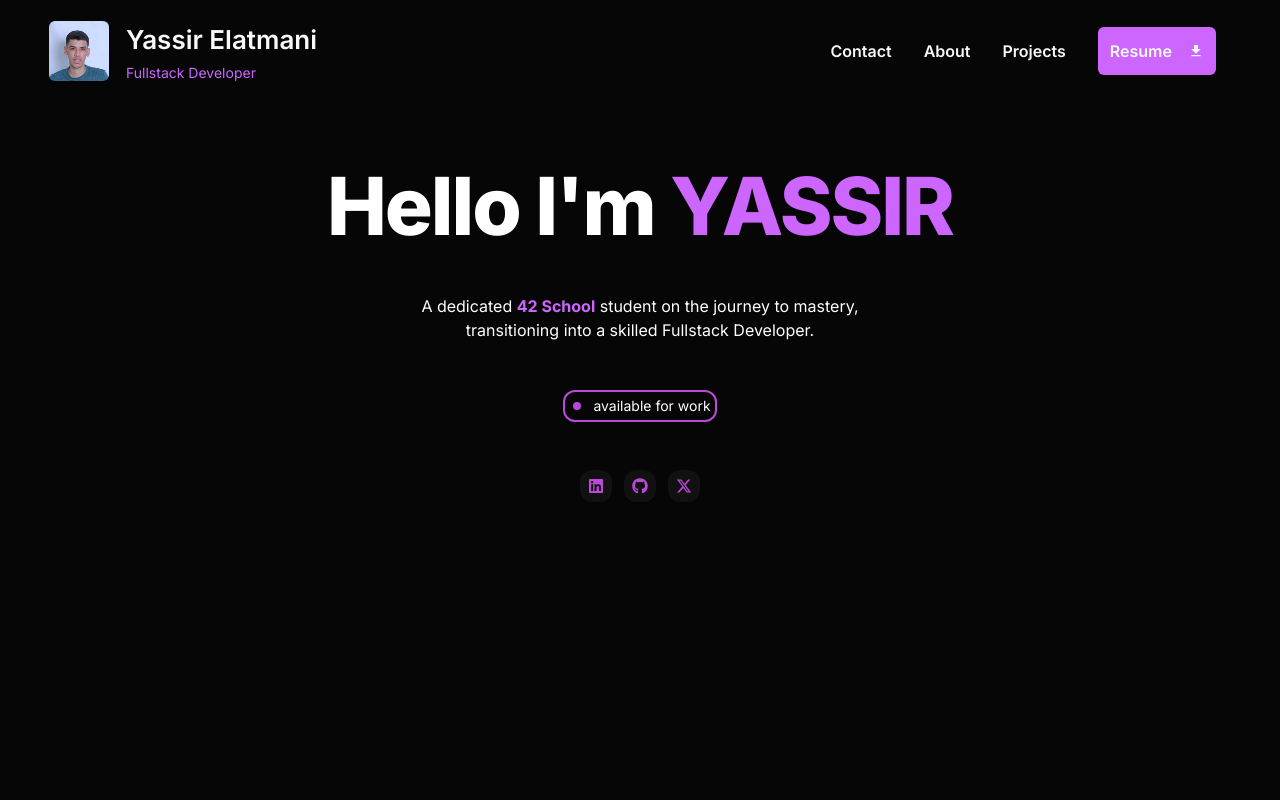
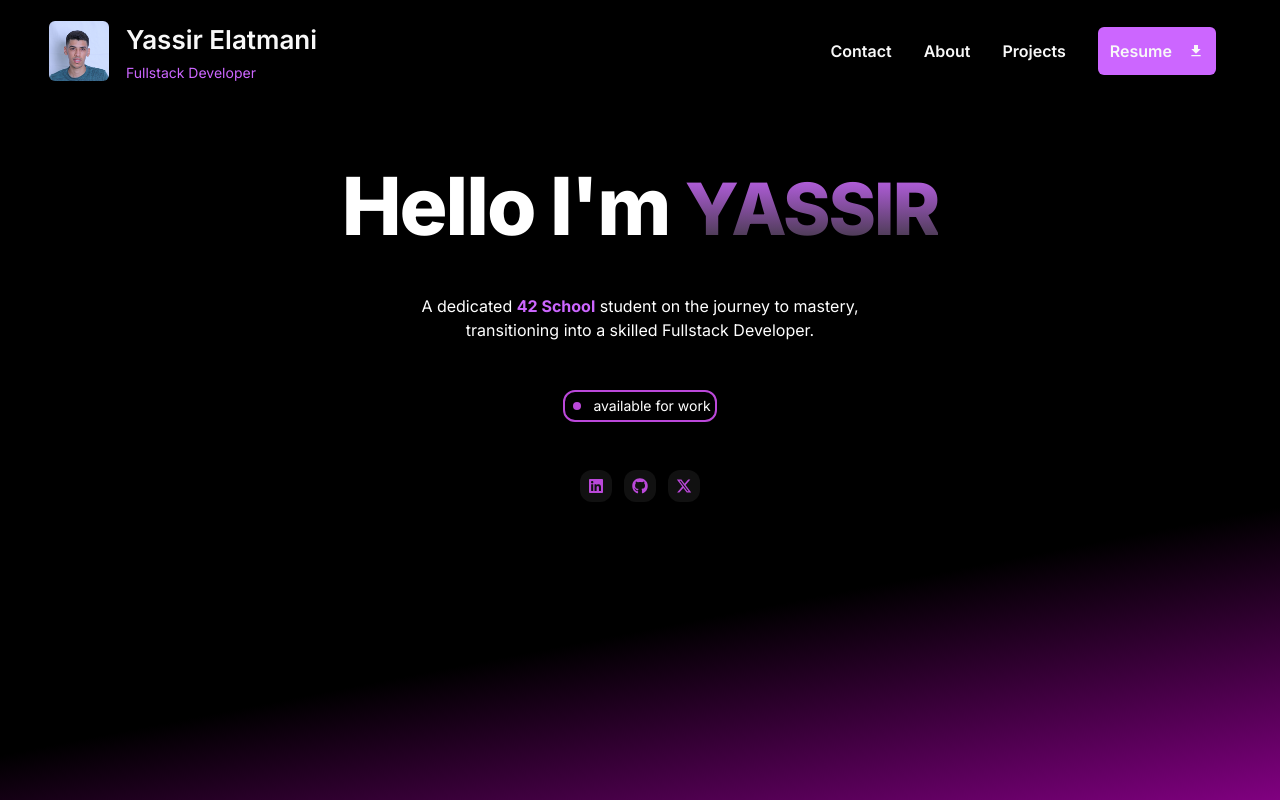
Before and after one commit to yassir58/my-portfolio, a Next.js app: page / in a window 1280 px wide. Built offline with nearby package versions, Linux system fonts and the light colour scheme.

Commit message:
Added background gradient

```diff
--- a/src/app/layout.tsx
+++ b/src/app/layout.tsx
@@ -2,6 +2,7 @@ import "~/styles/globals.css";
 
 import { Inter } from "next/font/google";
 import Header from "./_components/Header";
+import ui from "../styles/ui.module.css"
 
 const inter = Inter({
   subsets: ["latin"],
@@ -22,8 +23,8 @@ export default function RootLayout({
 
   return (
     <html lang="en">
-      <body className={`font-sans ${inter.variable} bg-[#060606]`} id='your-element-selector'>
-      <main className="flex min-h-screen flex-col items-center justify-start bg-[#060606] text-white">
+      <body className={`font-sans ${inter.variable} `} >
+      <main className={`${ui.gradientBg} flex min-h-screen flex-col items-center justify-start bg-[#060606] text-white`} >
       <Header />
       {children}
     </main>
--- a/src/app/page.tsx
+++ b/src/app/page.tsx
@@ -3,14 +3,15 @@ import { GoDotFill } from "react-icons/go";
 import { FaLinkedin } from "react-icons/fa";
 import { FaGithub } from "react-icons/fa";
 import { FaXTwitter } from "react-icons/fa6";
+import ui from '../styles/ui.module.css'
 
 export default function HomePage() {
   return (
-    <div className="container flex flex-col items-center justify-center gap-12 px-4 py-16 ">
+    <div className={`flex flex-col items-center justify-center gap-12 px-4 py-16 bg-transparent w-full `}>
       <h1 className="text-5xl font-extrabold tracking-tight text-white sm:text-[5rem]">
-        Hello I'm <span className="text-[hsl(280,100%,70%)]">YASSIR</span>
+        Hello I'm <span className={`${ui.textGradient} ` }>YASSIR</span>
       </h1>
-      <h3 className='text-white max-w-lg text-center'>A dedicated <span className="text-[hsl(280,100%,70%)] font-bold">42 School</span> student on the journey to mastery, transitioning into a skilled Fullstack Developer.</h3>
+      <h3 className='text-white max-w-lg text-center'>A dedicated <span className={`font-bold text-[hsl(280,100%,70%)]`}>42 School</span> student on the journey to mastery, transitioning into a skilled Fullstack Developer.</h3>
       <span className="flex items-center justify-start gap-2 rounded-xl border-2 border-[#BB48DA] p-1">
         <GoDotFill className="text-[#BB48DA]" />
         <p className="text-sm text-white">available for work</p>
--- a/src/styles/ui.module.css
+++ b/src/styles/ui.module.css
@@ -24,3 +24,15 @@
   .card:hover .header {
     bottom: -100% ;
   }
+
+  .textGradient {
+    font-size: 72px;
+    background: -webkit-linear-gradient(hsl(280,100%,70%), #333);
+    -webkit-background-clip: text;
+    -webkit-text-fill-color: transparent;
+  }
+
+  .gradientBg {
+    background: rgb(0,0,0);
+background: linear-gradient(169deg, rgba(0,0,0,1) 72%, rgba(128,0,128,1) 100%);
+  }
```
